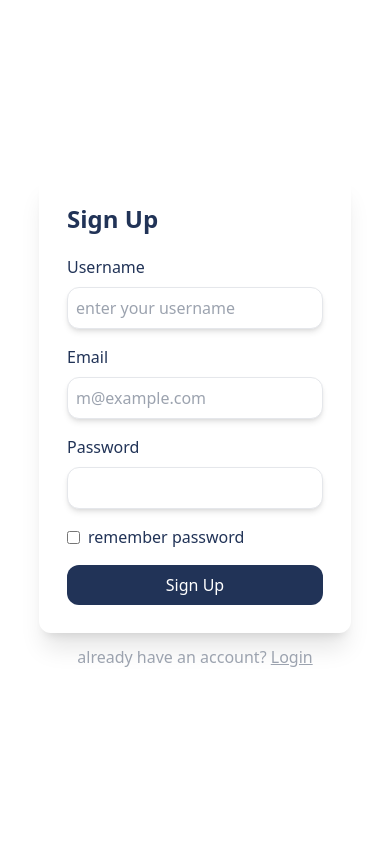
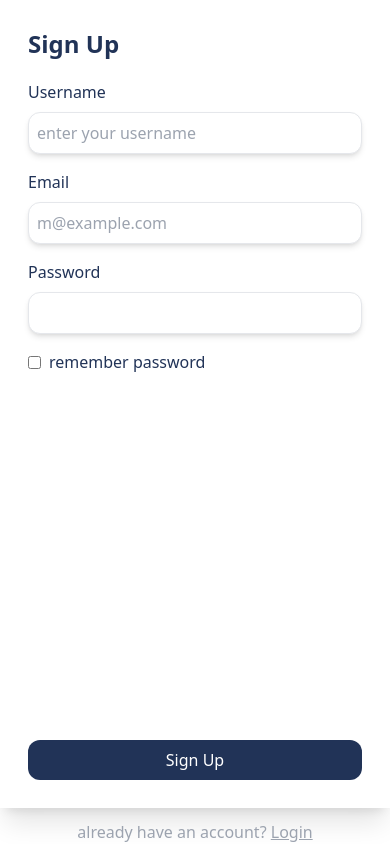
Before and after one commit to parvin-noori/taskManagerWithReact, a React (Vite) app: page /signup in a window 390 px wide. Built offline with nearby package versions, Linux system fonts and the light colour scheme.

Commit message:
responsive style

```diff
--- a/src/components/LoginForm.jsx
+++ b/src/components/LoginForm.jsx
@@ -5,11 +5,11 @@ import Input from "./Input";
 
 export default function LoginForm() {
   return (
-    <form id="signUp" className="p-7 text-primary">
+    <form id="signUp" className="p-7 text-primary flex flex-col h-full">
       <span className="title capitalize text-2xl font-semibold mb-5 block">
         login
       </span>
-      <div className="space-y-4">
+      <div className="space-y-4 flex flex-col h-full">
         <Input
           label="username"
           id="signup-username"
@@ -23,11 +23,11 @@ export default function LoginForm() {
           placeholder=""
           type="password"
         />
-        <div className="flex items-center justify-between">
+        <div className="flex sm:flex-row flex-col sm:items-center sm:justify-between space-y-2">
           <Checkbox id="remember-password" label="remember password" />
           <Link className="text-sm">i cant remember password</Link>
         </div>
-        <Button label="login" className="w-full " />
+        <Button label="login" className="w-full !mt-auto sm:!mt-4" />
       </div>
     </form>
   );
--- a/src/components/SignUpForm.jsx
+++ b/src/components/SignUpForm.jsx
@@ -4,11 +4,11 @@ import Input from "./Input";
 
 export default function SignUpForm() {
   return (
-    <form id="signUp" className="p-7 text-primary">
+    <form id="signUp" className="p-7 text-primary flex flex-col h-full">
       <span className="title capitalize text-2xl font-semibold mb-5 block">
         sign up
       </span>
-      <div className="space-y-4">
+      <div className="space-y-4 flex flex-col h-full">
         <Input
           label="username"
           id="signup-username"
@@ -28,7 +28,7 @@ export default function SignUpForm() {
           type="password"
         />
         <Checkbox id="remember-password" label="remember password" />
-        <Button label="sign up" className="w-full " />
+        <Button label="sign up" className="w-full !mt-auto sm:!mt-4" />
       </div>
     </form>
   );
--- a/src/components/SubTitle.jsx
+++ b/src/components/SubTitle.jsx
@@ -4,7 +4,7 @@ import { Link } from "react-router-dom";
 export default function SubTitle(props) {
   const { anchor } = props;
   return (
-    <span className="text-gray-400 font-light">
+    <span className="text-gray-400 font-light text-center">
       already have an account?{" "}
       <Link
         to={`/${anchor.replace(/\s+/g, "").toLowerCase()}`}
--- a/src/pages/Login.jsx
+++ b/src/pages/Login.jsx
@@ -6,7 +6,7 @@ import SubTitle from "../components/SubTitle";
 export default function Login() {
   return (
     <>
-      <div className="grid lg:grid-cols-2 xl:w-3/5  w-4/5 rounded-xl overflow-hidden shadow-xl mb-3">
+      <div className="grid lg:grid-cols-2 xl:w-3/5  sm:w-4/5 w-full h-full sm:h-fit sm:rounded-xl overflow-hidden shadow-xl mb-3">
         <DataCol />
         <LoginForm />
       </div>
--- a/src/pages/SignUp.jsx
+++ b/src/pages/SignUp.jsx
@@ -5,7 +5,7 @@ import SubTitle from "../components/SubTitle";
 export default function SignUp() {
   return (
     <>
-      <div className="grid lg:grid-cols-2 xl:w-3/5  w-4/5 rounded-xl overflow-hidden shadow-xl mb-3">
+      <div className="grid lg:grid-cols-2 xl:w-3/5  sm:w-4/5 w-full sm:h-fit h-full sm:rounded-xl overflow-hidden shadow-xl mb-3">
         <DataCol />
         <SignUpForm />
       </div>
--- a/tailwind.config.js
+++ b/tailwind.config.js
@@ -1,13 +1,13 @@
 /** @type {import('tailwindcss').Config} */
 export default {
-  content: [
-    "./index.html",
-    "./src/**/*.{js,ts,jsx,tsx}",
-  ],
+  content: ["./index.html", "./src/**/*.{js,ts,jsx,tsx}"],
   theme: {
     extend: {
-      colors:{
-        primary:'#213357'
+      colors: {
+        primary: "#213357",
+      },
+      spacing:{
+        'initial':'initial'
       }
     },
   },
```
